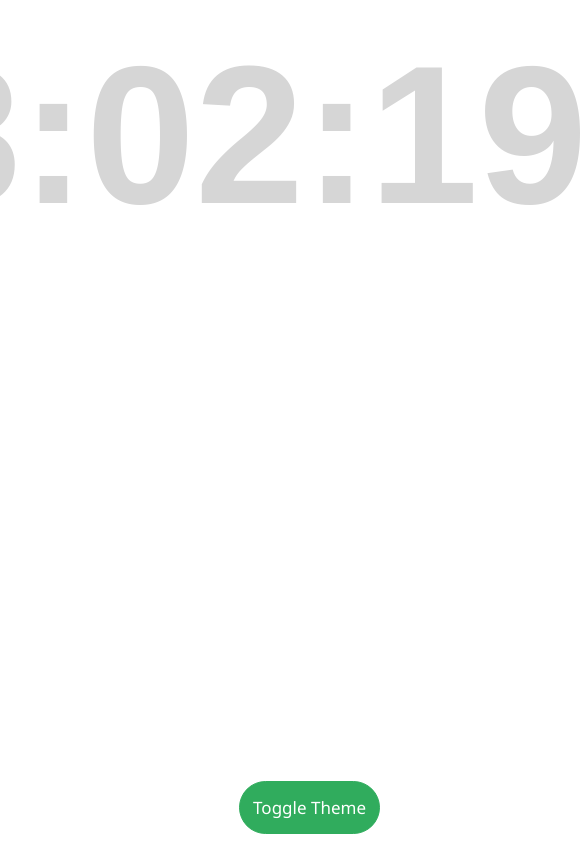
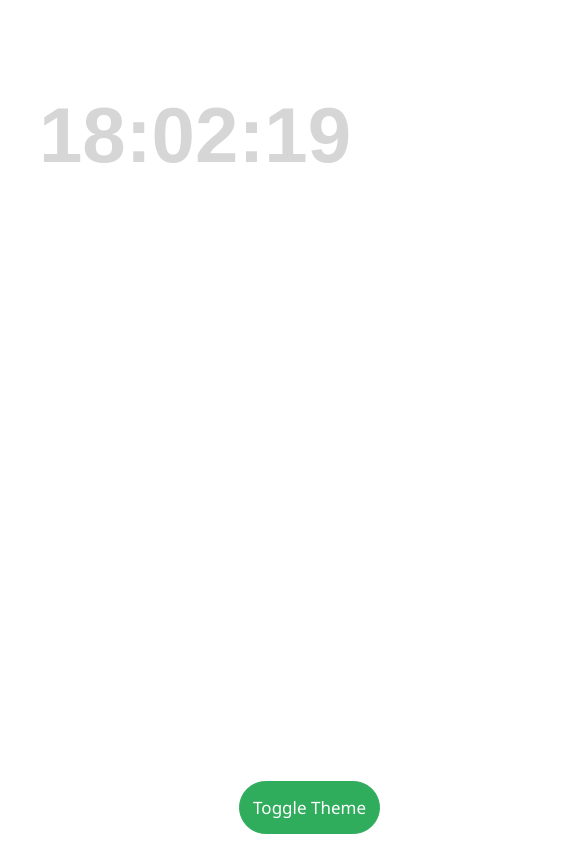
Before and after one commit to Thorgathis/HtmlClock, a plain HTML site: page index.html in a window 390 px wide. Shown: the whole page, 585 px wide, since content can reach past the window. Drawn offline with Linux system fonts and the light colour scheme.

Commit message:
clock visualize fix

```diff
--- a/assets/styles/style.css
+++ b/assets/styles/style.css
@@ -12,10 +12,15 @@
 }
 #clock {
     font-family: sans-serif;
-    font-size: 196px;
+    font-size: 10vw;
     font-weight: bold;
     color: rgb(214, 214, 214);
     float: left;
+}
+@media screen and (max-width: 1250px) {
+    #clock {
+        font-size: 20vw;
+    }
 }
 .box {
     margin: 0;
```
